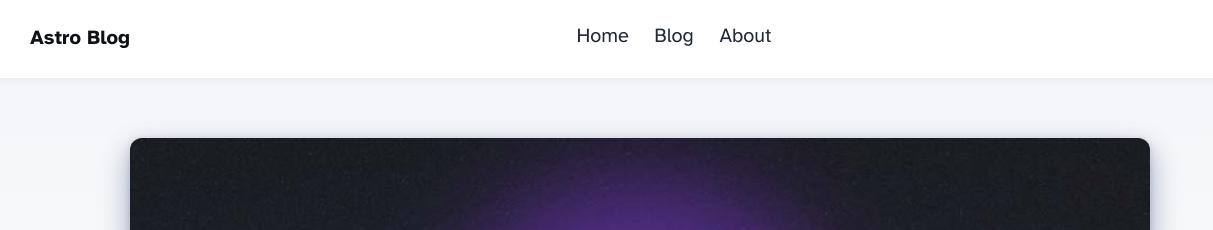
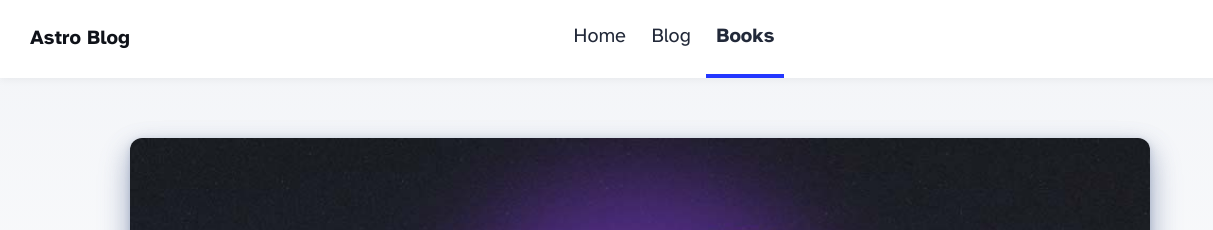
Before and after one commit to mattmetzgar/optimalpublishing, an Astro site: page /books in a window 1280 px wide. Shown: the top 230 px of the page, 0-1213 px from the left. Built offline with nearby package versions, Linux system fonts and the light colour scheme; Astro itself is replaced by a stand-in of ours.

Commit message:
Update Header.astro

```diff
--- a/src/components/Header.astro
+++ b/src/components/Header.astro
@@ -10,7 +10,7 @@ import { SITE_TITLE } from '../consts';
     <div class="internal-links">
       <HeaderLink href="/">Home</HeaderLink>
       <HeaderLink href="/blog">Blog</HeaderLink>
-      <HeaderLink href="/about">About</HeaderLink>
+      <HeaderLink href="/books">Books</HeaderLink>
     </div>
 
     <div class="social-links">
```
